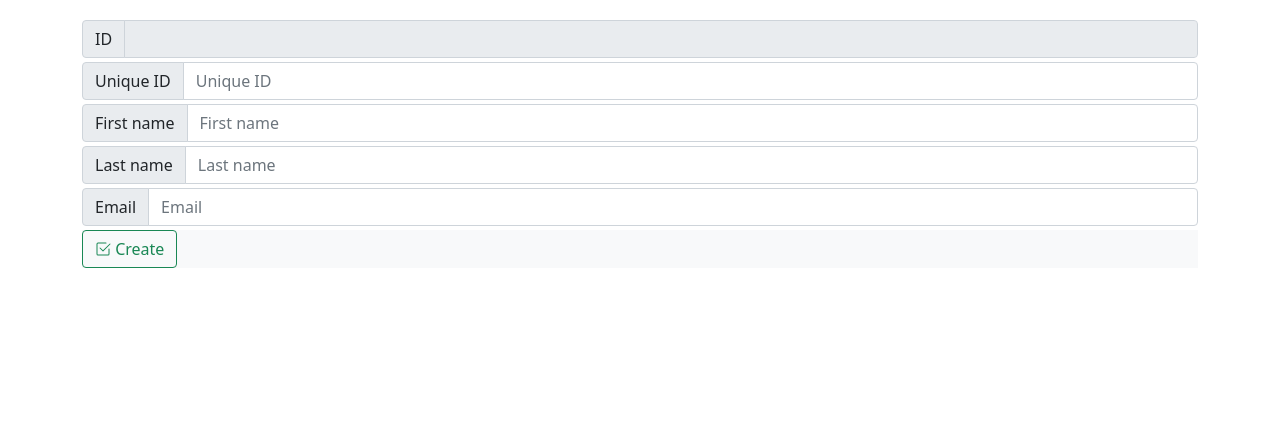
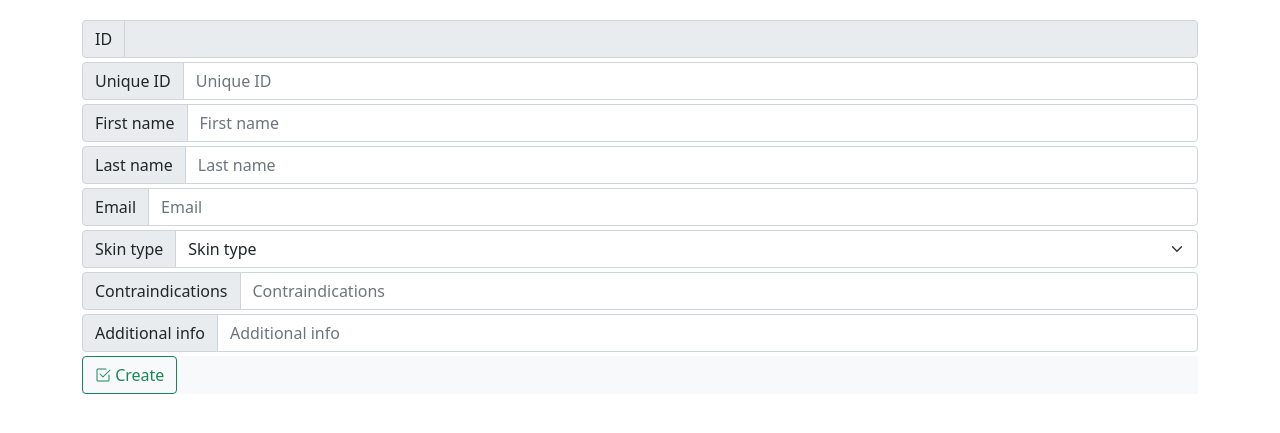
Before and after one commit to dmitrynisht/CS50-final, a Flask app: page /customer_info in a window 1280 px wide. Shown: the part 52-485 px from the top of the page. Run offline with Flask 2, Linux system fonts and the light colour scheme; the visitor is signed in with stand-in values (Sample User, id 1); parts of the project's set-up code (start-up, migrations or seed data) failed here and were passed over; some libraries are stand-ins or nearby versions.

Commit message:
readme customer_info upd

```diff
--- a/app.py
+++ b/app.py
@@ -63,10 +63,6 @@ def customers():
                             url,
                             s_action=s_action,
                             submitMode=request.form.get("submitMode", submitMode),
-                            ctmr_uid=request.form.get("ctmr_uid", ''),
-                            ctmr_fname=request.form.get("ctmr_fname", ''),
-                            ctmr_lname=request.form.get("ctmr_lname", ''),
-                            ctmr_email=request.form.get("ctmr_email", ''),
                             ctmr_id=request.form.get("ctmr_id", ''),
                         )
                     )
@@ -112,7 +108,13 @@ def customer_info():
             ctmr_fname = request.form.get("ctmr_fname", '')
             ctmr_lname = request.form.get("ctmr_lname", '')
             ctmr_email = request.form.get("ctmr_email", '')
+            sktype_name = request.form.get("sktype_name", '')
+            ctmr_contraindications = request.form.get("ctmr_contraindications", '')
+            ctmr_additional_info = request.form.get("ctmr_additional_info", '')
+            ctmr_subscribed = request.form.get("ctmr_subscribed", False)
             if submitMode == "new customer":
+                # generate_UID
+                # ctmr_uid =
                 try:
                     ctmr_id = create_customer(get_customers=get_customers, kwargs={})
                     submitMode = "edit customer info"
@@ -151,6 +153,10 @@ def customer_info():
                     ctmr_fname=ctmr_fname,
                     ctmr_lname=ctmr_lname,
                     ctmr_email=ctmr_email,
+                    sktype_name=sktype_name,
+                    ctmr_contraindications=ctmr_contraindications,
+                    ctmr_additional_info=ctmr_additional_info,
+                    ctmr_subscribed=ctmr_subscribed,
                     ctmr_id=ctmr_id,
                     orders=customer_orders
                     )
@@ -179,23 +185,33 @@ def customer_info():
     else:
         # request.method == 'GET'
         s_action = request.args.get("s_action", s_action)
-        submitMode = request.args.get("submitMode", '')
+        submitMode = request.args.get("submitMode", 'new customer')
         ctmr_id = request.args.get("ctmr_id", '')
-        ctmr_uid = request.args.get("ctmr_uid", '')
-        ctmr_fname = request.args.get("ctmr_fname", '')
-        ctmr_lname = request.args.get("ctmr_lname", '')
-        ctmr_email = request.args.get("ctmr_email", '')
+        if submitMode == "new customer":
+            customer_orders = []
+            ctmr_fname = ""
+            ctmr_lname = ""
+            ctmr_email = ""
+            sktype_name = ""
+            ctmr_contraindications = ""
+            ctmr_additional_info = ""
+            ctmr_subscribed = False
+            ctmr_id = ""
+            ctmr_uid = ""
+        else:
+            rows = get_customer_info(ctmr_id=ctmr_id)
+            ctmrInfo = rows[0]
+            ctmr_uid = ctmrInfo["ctmr_uid"] if "ctmr_uid" in ctmrInfo else ''
+            ctmr_fname = ctmrInfo["ctmr_fname"] if "ctmr_fname" in ctmrInfo else ''
+            ctmr_lname = ctmrInfo["ctmr_lname"] if "ctmr_lname" in ctmrInfo else ''
+            ctmr_email = ctmrInfo["ctmr_email"] if "ctmr_email" in ctmrInfo else ''
+            sktype_name = ctmrInfo["sktype_name"] if "sktype_name" in ctmrInfo else ''
+            ctmr_contraindications = ctmrInfo["ctmr_contraindications"] if "ctmr_contraindications" in ctmrInfo else ''
+            ctmr_additional_info = ctmrInfo["ctmr_additional_info"] if "ctmr_additional_info" in ctmrInfo else ''
+            ctmr_subscribed = ctmrInfo["ctmr_subscribed"] if "ctmr_subscribed" in ctmrInfo else False
 
     if submitMode == "edit customer info":
         customer_orders = get_customer_orders(ctmr_id=ctmr_id)
-    else:
-        submitMode = "new customer"
-        customer_orders = []
-        ctmr_fname = ""
-        ctmr_lname = ""
-        ctmr_email = ""
-        ctmr_id = ""
-        ctmr_uid = ""
 
     return render_template("customer_info.html",
             s_action=s_action,
@@ -204,8 +220,13 @@ def customer_info():
             ctmr_fname=ctmr_fname,
             ctmr_lname=ctmr_lname,
             ctmr_email=ctmr_email,
+            sktype_name=sktype_name,
+            ctmr_contraindications=ctmr_contraindications,
+            ctmr_additional_info=ctmr_additional_info,
+            ctmr_subscribed=ctmr_subscribed,
             ctmr_id=ctmr_id,
-            orders=request.args.get("orders", customer_orders)
+            orders=request.args.get("orders", customer_orders),
+            sktypes=[{'name':'oily'}, {'name':'dry'}]
             )
 
 
@@ -331,6 +352,15 @@ def update_customer(*, kwargs):
     return rows
 
 
+def get_customer_info(**kwargs):
+    """Retrieve all data by customer id provided"""
+
+    stmt = db_requests.stmt_sql_get_customer_info()
+    rows = db.execute(stmt, **kwargs)
+
+    return rows
+
+
 def get_customer_orders(**kwargs):
     """Search for orders by customer id provided"""
 
--- a/helpers.py
+++ b/helpers.py
@@ -34,6 +34,10 @@ def validate_customer(func):
         ctmr_fname = request.form.get("ctmr_fname", '')
         ctmr_lname = request.form.get("ctmr_lname", '')
         ctmr_email = request.form.get("ctmr_email", '')
+        sktype_name = request.form.get("sktype_name", '')
+        ctmr_contraindications = request.form.get("ctmr_contraindications", '')
+        ctmr_additional_info = request.form.get("ctmr_additional_info", '')
+        ctmr_subscribed = request.form.get("ctmr_subscribed", False)
         check_failed = False
 
         # Ensure fname was submitted
@@ -61,6 +65,12 @@ def validate_customer(func):
         if not ctmr_email:
             check_failed = True
             error_msg = "must provide Email for customer"
+            flash(error_msg)
+
+        # Ensure skin type was submitted
+        if not sktype_name:
+            check_failed = True
+            error_msg = "must provide Skin type for customer"
             flash(error_msg)
 
         if check_failed:
@@ -107,6 +117,10 @@ def validate_customer(func):
             "ctmr_fname": ctmr_fname,
             "ctmr_lname": ctmr_lname,
             "ctmr_email": ctmr_email,
+            "sktype_name": sktype_name,
+            "ctmr_contraindications": ctmr_contraindications,
+            "ctmr_additional_info": ctmr_additional_info,
+            "ctmr_subscribed": ctmr_subscribed,
         }
 
         if submitMode == "edit customer info":
--- a/templates/customer_info.html
+++ b/templates/customer_info.html
@@ -25,6 +25,31 @@
         <div class="input-group mb-1">
             <span class="input-group-text" id="basic-addon1">Email</span>
             <input type="text" class="form-control ctmr_email" placeholder="Email" aria-label="Email" aria-describedby="basic-addon1" name="ctmr_email" value="{{ ctmr_email }}">
+        </div>
+        <div class="input-group mb-1">
+            <label class="input-group-text" for="skinTypesSelect">Skin type</label>
+            <select class="form-select sktype_name" id="skinTypesSelect" name="sktype_name">
+                {% if sktype_name %}
+                    <option disabled="">Skin type</option>
+                {% else %}
+                    <option disabled="" selected>Skin type</option>
+                {% endif %}
+                {% for sktype in sktypes %}
+                    {% if sktype.name==sktype_name %}
+                        <option selected value="{{ sktype.name }}">{{ sktype.name }}</option>
+                    {% else %}
+                        <option value="{{ sktype.name }}">{{ sktype.name }}</option>
+                    {% endif %}
+                {% endfor %}
+            </select>
+        </div>
+        <div class="input-group mb-1">
+            <span class="input-group-text" id="basic-addon1">Contraindications</span>
+            <input type="text" class="form-control ctmr_contraindications" placeholder="Contraindications" aria-label="Contraindications" aria-describedby="basic-addon1" name="ctmr_contraindications" value="{{ ctmr_contraindications }}">
+        </div>
+        <div class="input-group mb-1">
+            <span class="input-group-text" id="basic-addon1">Additional info</span>
+            <input type="text" class="form-control ctmr_additional_info" placeholder="Additional info" aria-label="Additional info" aria-describedby="basic-addon1" name="ctmr_additional_info" value="{{ ctmr_additional_info }}">
         </div>
         <nav class="navbar navbar-expand navbar-light bg-light px-0 pt-0 pb-0">
             <div class="container-fluid">
```
Also changed, not shown: db_requests.py (+22 -1 lines), README.md.
